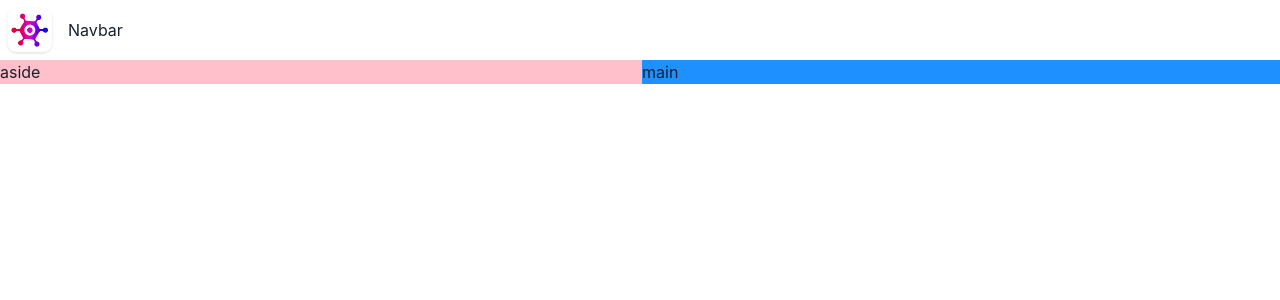
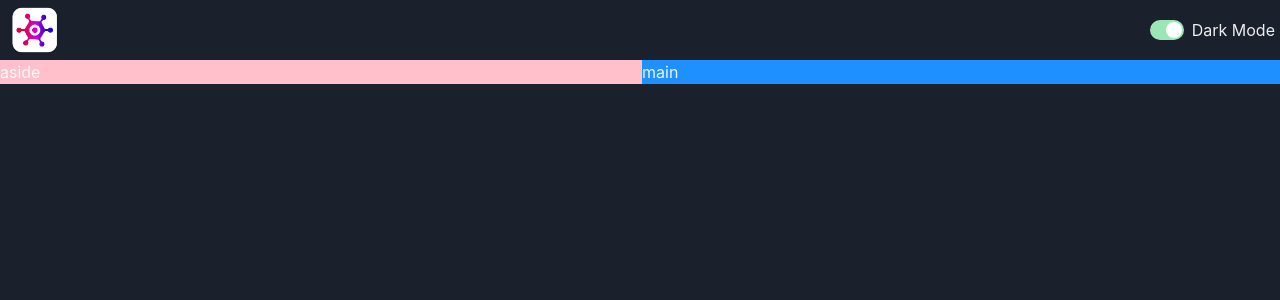
Before and after one commit to obaidkhan22/game-hub, a React (Vite) app: page / in a window 1280 px wide. Shown: the top 300 px of the page. Built offline with nearby package versions, Linux system fonts and the light colour scheme.

Commit message:
build the dark mode switch.

```diff
--- /dev/null
+++ b/src/components/ColorModeSwitch.tsx
@@ -0,0 +1,14 @@
+import { HStack, Switch, useColorMode, Text } from "@chakra-ui/react";
+export const ColorModeSwitch = () => {
+  const { toggleColorMode, colorMode } = useColorMode();
+  return (
+    <HStack>
+      <Switch
+        isChecked={colorMode === "dark"}
+        colorScheme="green"
+        onChange={toggleColorMode}
+      />
+      <Text>Dark Mode</Text>
+    </HStack>
+  );
+};
--- a/src/components/NavBar.tsx
+++ b/src/components/NavBar.tsx
@@ -1,9 +1,10 @@
 import { HStack, Image, Text } from "@chakra-ui/react";
 import logo from "../assets/logo.webp";
+import { ColorModeSwitch } from "./ColorModeSwitch";
 const Navbar = () => (
-  <HStack>
+  <HStack justifyContent="space-between" padding=" 0 5px">
     <Image src={logo} boxSize="60px" />
-    <Text>Navbar</Text>
+    <ColorModeSwitch />
   </HStack>
 );
 
--- a/src/main.tsx
+++ b/src/main.tsx
@@ -1,13 +1,14 @@
 import React from "react";
 import ReactDOM from "react-dom/client";
-import { ChakraProvider } from "@chakra-ui/react";
-
+import { ChakraProvider, ColorModeScript } from "@chakra-ui/react";
+import theme from "./theme.ts";
 import App from "./App.tsx";
 import "./index.css";
 
 ReactDOM.createRoot(document.getElementById("root")!).render(
   <React.StrictMode>
-    <ChakraProvider>
+    <ChakraProvider theme={theme}>
+      <ColorModeScript initialColorMode={theme.config.initialColorMode} />
       <App />
     </ChakraProvider>
   </React.StrictMode>
--- /dev/null
+++ b/src/theme.ts
@@ -0,0 +1,8 @@
+import { extendTheme, ThemeConfig } from "@chakra-ui/react";
+
+const config: ThemeConfig = {
+  initialColorMode: "dark",
+};
+
+const theme = extendTheme({ config });
+export default theme;
```
